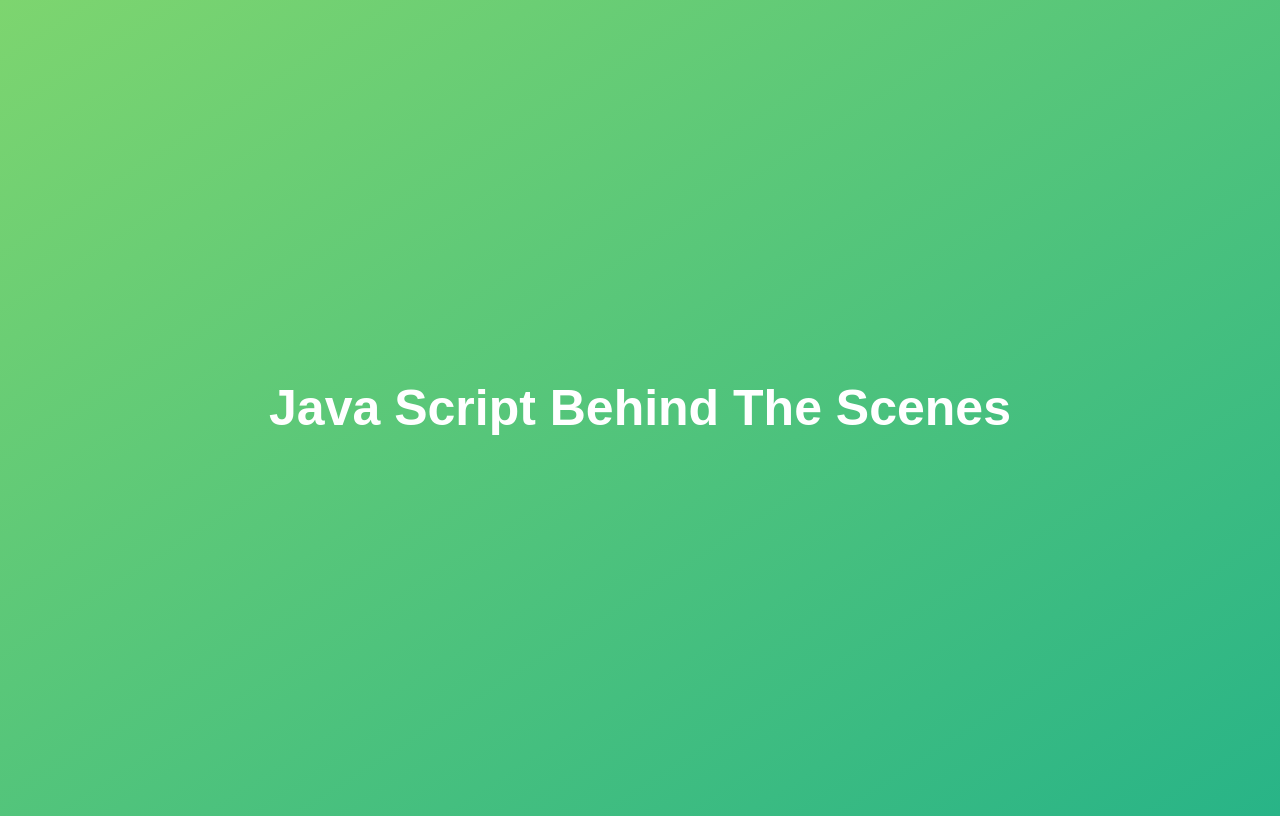
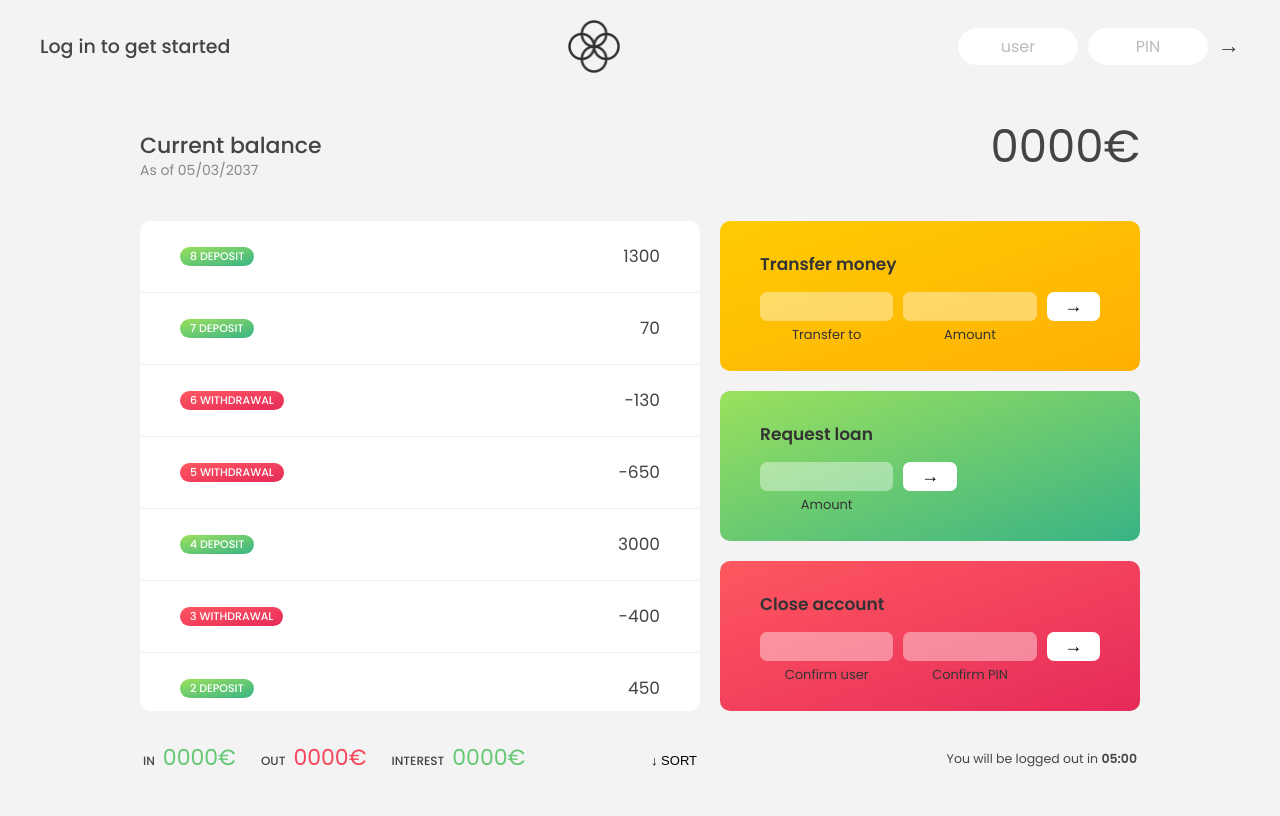
Before and after one commit to Ravi-Rathod-22/JavaScript, a plain HTML site: page index.html in a window 1280 px wide. Drawn offline with Linux system fonts and the light colour scheme.

Commit message:
Working With Arrays

```diff
--- a/index.html
+++ b/index.html
@@ -4,32 +4,125 @@
     <meta charset="UTF-8" />
     <meta name="viewport" content="width=device-width, initial-scale=1.0" />
     <meta http-equiv="X-UA-Compatible" content="ie=edge" />
-    <title>JavaScript</title>
-    <style>
-      body {
-        height: 100vh;
-        display: flex;
-        align-items: center;
-        background: linear-gradient(to top left, #28b487, #7dd56f);
-      }
-      h1 {
-        font-family: sans-serif;
-        font-size: 50px;
-        line-height: 1.3;
-        width: 100%;
-        padding: 30px;
-        text-align: center;
-        color: white;
-      }
-    </style>
+    <link rel="shortcut icon" type="image/png" href="work_with_arrays/icon.png" />
+
+    <link
+      href="https://fonts.googleapis.com/css?family=Poppins:400,500,600&display=swap"
+      rel="stylesheet"
+    />
+
+    <link rel="stylesheet" href="work_with_arrays/style.css" />
+    <title>Bankist</title>
   </head>
   <body>
-    <h1>Java Script Behind The Scenes</h1>
+    <!-- TOP NAVIGATION -->
+    <nav>
+      <p class="welcome">Log in to get started</p>
+      <img src="work_with_arrays/logo.png" alt="Logo" class="logo" />
+      <form class="login">
+        <input
+          type="text"
+          placeholder="user"
+          class="login__input login__input--user"
+        />
+        <!-- In practice, use type="password" -->
+        <input
+          type="text"
+          placeholder="PIN"
+          maxlength="4"
+          class="login__input login__input--pin"
+        />
+        <button class="login__btn">&rarr;</button>
+      </form>
+    </nav>
 
-    <!-- <script src="Part_1/index.js"></script> -->
-    <!-- <script src="Part_2/index.js" ></script> -->
-    <!-- <script src="behindTheScenes/index.js" ></script> -->
+    <main class="app">
+      <!-- BALANCE -->
+      <div class="balance">
+        <div>
+          <p class="balance__label">Current balance</p>
+          <p class="balance__date">
+            As of <span class="date">05/03/2037</span>
+          </p>
+        </div>
+        <p class="balance__value">0000€</p>
+      </div>
 
-    <!-- <script src="DS_ModernOperators_Strings/index.js" ></script> -->
+      <!-- MOVEMENTS -->
+      <div class="movements">
+        <div class="movements__row">
+          <div class="movements__type movements__type--deposit">2 deposit</div>
+          <div class="movements__date">3 days ago</div>
+          <div class="movements__value">4 000€</div>
+        </div>
+        <div class="movements__row">
+          <div class="movements__type movements__type--withdrawal">
+            1 withdrawal
+          </div>
+          <div class="movements__date">24/01/2037</div>
+          <div class="movements__value">-378€</div>
+        </div>
+      </div>
+
+      <!-- SUMMARY -->
+      <div class="summary">
+        <p class="summary__label">In</p>
+        <p class="summary__value summary__value--in">0000€</p>
+        <p class="summary__label">Out</p>
+        <p class="summary__value summary__value--out">0000€</p>
+        <p class="summary__label">Interest</p>
+        <p class="summary__value summary__value--interest">0000€</p>
+        <button class="btn--sort">&downarrow; SORT</button>
+      </div>
+
+      <!-- OPERATION: TRANSFERS -->
+      <div class="operation operation--transfer">
+        <h2>Transfer money</h2>
+        <form class="form form--transfer">
+          <input type="text" class="form__input form__input--to" />
+          <input type="number" class="form__input form__input--amount" />
+          <button class="form__btn form__btn--transfer">&rarr;</button>
+          <label class="form__label">Transfer to</label>
+          <label class="form__label">Amount</label>
+        </form>
+      </div>
+
+      <!-- OPERATION: LOAN -->
+      <div class="operation operation--loan">
+        <h2>Request loan</h2>
+        <form class="form form--loan">
+          <input type="number" class="form__input form__input--loan-amount" />
+          <button class="form__btn form__btn--loan">&rarr;</button>
+          <label class="form__label form__label--loan">Amount</label>
+        </form>
+      </div>
+
+      <!-- OPERATION: CLOSE -->
+      <div class="operation operation--close">
+        <h2>Close account</h2>
+        <form class="form form--close">
+          <input type="text" class="form__input form__input--user" />
+          <input
+            type="password"
+            maxlength="6"
+            class="form__input form__input--pin"
+          />
+          <button class="form__btn form__btn--close">&rarr;</button>
+          <label class="form__label">Confirm user</label>
+          <label class="form__label">Confirm PIN</label>
+        </form>
+      </div>
+
+      <!-- LOGOUT TIMER -->
+      <p class="logout-timer">
+        You will be logged out in <span class="timer">05:00</span>
+      </p>
+    </main>
+
+    <!-- <footer>
+      &copy; by Jonas Schmedtmann. Don't claim as your own :)
+    </footer> -->
+
+    <script src="work_with_arrays/index.js"></script>
   </body>
 </html>
--- /dev/null
+++ b/work_with_arrays/index.js
@@ -0,0 +1,209 @@
+'use strict';
+
+/////////////////////////////////////////////////
+/////////////////////////////////////////////////
+// BANKIST APP
+
+// Data
+const account1 = {
+  owner: 'Jonas Schmedtmann',
+  movements: [200, 450, -400, 3000, -650, -130, 70, 1300],
+  interestRate: 1.2, // %
+  pin: 1111,
+};
+
+const account2 = {
+  owner: 'Jessica Davis',
+  movements: [5000, 3400, -150, -790, -3210, -1000, 8500, -30],
+  interestRate: 1.5,
+  pin: 2222,
+};
+
+const account3 = {
+  owner: 'Steven Thomas Williams',
+  movements: [200, -200, 340, -300, -20, 50, 400, -460],
+  interestRate: 0.7,
+  pin: 3333,
+};
+
+const account4 = {
+  owner: 'Sarah Smith',
+  movements: [430, 1000, 700, 50, 90],
+  interestRate: 1,
+  pin: 4444,
+};
+
+const accounts = [account1, account2, account3, account4];
+
+// Elements
+const labelWelcome = document.querySelector('.welcome');
+const labelDate = document.querySelector('.date');
+const labelBalance = document.querySelector('.balance__value');
+const labelSumIn = document.querySelector('.summary__value--in');
+const labelSumOut = document.querySelector('.summary__value--out');
+const labelSumInterest = document.querySelector('.summary__value--interest');
+const labelTimer = document.querySelector('.timer');
+
+const containerApp = document.querySelector('.app');
+const containerMovements = document.querySelector('.movements');
+
+const btnLogin = document.querySelector('.login__btn');
+const btnTransfer = document.querySelector('.form__btn--transfer');
+const btnLoan = document.querySelector('.form__btn--loan');
+const btnClose = document.querySelector('.form__btn--close');
+const btnSort = document.querySelector('.btn--sort');
+
+const inputLoginUsername = document.querySelector('.login__input--user');
+const inputLoginPin = document.querySelector('.login__input--pin');
+const inputTransferTo = document.querySelector('.form__input--to');
+const inputTransferAmount = document.querySelector('.form__input--amount');
+const inputLoanAmount = document.querySelector('.form__input--loan-amount');
+const inputCloseUsername = document.querySelector('.form__input--user');
+const inputClosePin = document.querySelector('.form__input--pin');
+
+
+// //////////////////////////////////////////////////////////////////////////////////////////////////
+// // Simple Array Methods
+
+// let arr = ['a', 'b', 'c', 'd', 'e'];
+
+// // SLICE
+
+// // In this we have pass two params and both take index of array
+// // and based on that We can get the new array
+
+// // If there is only one argument is pass then we can get new array
+// // which is start from index pass in argument
+// console.log(arr.slice(2));
+
+// // Using minus sign with index work same but with opposite direction of array
+// console.log(arr.slice(-2));
+// console.log(arr.slice(-1));
+
+// // If there is two argument then new array start with first number
+// // and take in between all element pass at last number
+// // First index always lower then second if 2 argument is positive
+
+// console.log(arr.slice(2, 4));
+// console.log(arr.slice(1, -2));
+
+// console.log(arr.slice());
+// console.log([...arr]);
+
+// // SPLICE
+
+// // Same as slice but there just one difference that
+// // It is mutate actual array
+// // console.log(arr.splice(2));
+// console.log(arr.splice(-1));
+// console.log(arr);
+// console.log(arr.splice(1, 2));
+// console.log(arr);
+
+//////////////////////////////////////////////////////////////////////////////////////////////////
+// Looping Arrays_ forEach
+
+const movements = [200, 450, -400, 3000, -650, -130, 70, 1300];
+
+for (const movement of movements) {
+  if (movement > 0) {
+    console.log(`You Deposited ${movement}`);
+  } else {
+    console.log(`You Withdrew ${Math.abs(movement)}`);
+  }
+}
+
+console.log(`----- FOREACH -----`);
+movements.forEach((movement, i, arr) => {
+  // console.log('arr', arr);
+  if (movement > 0) {
+    console.log(`Movement ${i+1} : You Deposited ${movement}`);
+  } else {
+    console.log(`Movement ${i+1} : You Withdrew ${Math.abs(movement)}`);
+  }
+})
+
+//////////////////////////////////////////////////////////////////////////////////////////////////
+// forEach With Maps and Sets
+
+const currencies = new Map([
+  ['USD', 'United States dollar'],
+  ['EUR', 'Euro'],
+  ['GBP', 'Pound sterling'],
+]);
+
+currencies.forEach((value, key) => {
+  console.log(`${key} : ${value}`);
+})
+
+// Set
+const currenciesUnique = new Set(['USD', 'GBP', 'USD', 'EUR']);
+console.log(currenciesUnique);
+currenciesUnique.forEach((value, key) => {
+  console.log(value, key)
+})
+
+
+//////////////////////////////////////////////////////////////////////////////////////////////////
+// Creating DOM Elements
+
+const displayMovements = function (movements) {
+  containerMovements.innerHTML = '';
+
+  movements.forEach((mov, i) => {
+
+    const type = mov > 0 ? 'deposit' : 'withdrawal'
+
+    const html = `
+        <div class="movements__row">
+          <div class="movements__type movements__type--${type}">${i + 1} ${type.toLocaleUpperCase()}</div>
+          <div class="movements__value">${mov}</div>
+        </div>
+    `
+
+    containerMovements.insertAdjacentHTML('afterbegin', html)
+  })
+}
+
+displayMovements(account1.movements);
+
+
+
+//////////////////////////////////////////////////////////////////////////////////////////////////
+// The map Method
+
+const eurToUsd = 1.1;
+
+const movementsUSD = movements.map((mov) => eurToUsd * mov)
+
+console.log(movements);
+console.log(movementsUSD);
+
+const movementsUSDfor = [];
+for (const movement of movements) {
+  movementsUSDfor.push(movement * eurToUsd);
+}
+console.log(movementsUSDfor);
+
+
+const movementsDescriptions = movements.map((mov, i) => {
+  return `Movement ${ i + 1 } : You ${ mov > 0 ? `Deposited` : `Withdrew`} ${mov > 0 ? mov : Math.abs(mov) }`
+})
+
+console.log(movementsDescriptions);
+
+
+
+
+//////////////////////////////////////////////////////////////////////////////////////////////////
+// Computing Usernames
+
+const createUsernames = function (accs) {
+  accs.forEach((acc) =>{
+    acc.username = acc.owner.toLowerCase().split(' ').map(name => name[0]).join('');
+  })
+};
+
+createUsernames(accounts);
+
+console.log(accounts);
--- /dev/null
+++ b/work_with_arrays/style.css
@@ -0,0 +1,297 @@
+/*
+ * Use this CSS to learn some intersting techniques,
+ * in case you're wondering how I built the UI.
+ * Have fun! 😁
+ */
+
+ * {
+    margin: 0;
+    padding: 0;
+    box-sizing: inherit;
+  }
+
+  html {
+    font-size: 62.5%;
+    box-sizing: border-box;
+  }
+
+  body {
+    font-family: "Poppins", sans-serif;
+    color: #444;
+    background-color: #f3f3f3;
+    height: 100vh;
+    padding: 2rem;
+  }
+
+  nav {
+    display: flex;
+    justify-content: space-between;
+    align-items: center;
+    padding: 0 2rem;
+  }
+
+  .welcome {
+    font-size: 1.9rem;
+    font-weight: 500;
+  }
+
+  .logo {
+    height: 5.25rem;
+  }
+
+  .login {
+    display: flex;
+  }
+
+  .login__input {
+    border: none;
+    padding: 0.5rem 2rem;
+    font-size: 1.6rem;
+    font-family: inherit;
+    text-align: center;
+    width: 12rem;
+    border-radius: 10rem;
+    margin-right: 1rem;
+    color: inherit;
+    border: 1px solid #fff;
+    transition: all 0.3s;
+  }
+
+  .login__input:focus {
+    outline: none;
+    border: 1px solid #ccc;
+  }
+
+  .login__input::placeholder {
+    color: #bbb;
+  }
+
+  .login__btn {
+    border: none;
+    background: none;
+    font-size: 2.2rem;
+    color: inherit;
+    cursor: pointer;
+    transition: all 0.3s;
+  }
+
+  .login__btn:hover,
+  .login__btn:focus,
+  .btn--sort:hover,
+  .btn--sort:focus {
+    outline: none;
+    color: #777;
+  }
+
+  /* MAIN */
+  .app {
+    position: relative;
+    max-width: 100rem;
+    margin: 4rem auto;
+    display: grid;
+    grid-template-columns: 4fr 3fr;
+    grid-template-rows: auto repeat(3, 15rem) auto;
+    gap: 2rem;
+
+    /* NOTE This creates the fade in/out anumation */
+    /* opacity: 0; */
+    transition: all 1s;
+  }
+
+  .balance {
+    grid-column: 1 / span 2;
+    display: flex;
+    align-items: flex-end;
+    justify-content: space-between;
+    margin-bottom: 2rem;
+  }
+
+  .balance__label {
+    font-size: 2.2rem;
+    font-weight: 500;
+    margin-bottom: -0.2rem;
+  }
+
+  .balance__date {
+    font-size: 1.4rem;
+    color: #888;
+  }
+
+  .balance__value {
+    font-size: 4.5rem;
+    font-weight: 400;
+  }
+
+  /* MOVEMENTS */
+  .movements {
+    grid-row: 2 / span 3;
+    background-color: #fff;
+    border-radius: 1rem;
+    overflow: scroll;
+  }
+
+  .movements__row {
+    padding: 2.25rem 4rem;
+    display: flex;
+    align-items: center;
+    border-bottom: 1px solid #eee;
+  }
+
+  .movements__type {
+    font-size: 1.1rem;
+    text-transform: uppercase;
+    font-weight: 500;
+    color: #fff;
+    padding: 0.1rem 1rem;
+    border-radius: 10rem;
+    margin-right: 2rem;
+  }
+
+  .movements__date {
+    font-size: 1.1rem;
+    text-transform: uppercase;
+    font-weight: 500;
+    color: #666;
+  }
+
+  .movements__type--deposit {
+    background-image: linear-gradient(to top left, #39b385, #9be15d);
+  }
+
+  .movements__type--withdrawal {
+    background-image: linear-gradient(to top left, #e52a5a, #ff585f);
+  }
+
+  .movements__value {
+    font-size: 1.7rem;
+    margin-left: auto;
+  }
+
+  /* SUMMARY */
+  .summary {
+    grid-row: 5 / 6;
+    display: flex;
+    align-items: baseline;
+    padding: 0 0.3rem;
+    margin-top: 1rem;
+  }
+
+  .summary__label {
+    font-size: 1.2rem;
+    font-weight: 500;
+    text-transform: uppercase;
+    margin-right: 0.8rem;
+  }
+
+  .summary__value {
+    font-size: 2.2rem;
+    margin-right: 2.5rem;
+  }
+
+  .summary__value--in,
+  .summary__value--interest {
+    color: #66c873;
+  }
+
+  .summary__value--out {
+    color: #f5465d;
+  }
+
+  .btn--sort {
+    margin-left: auto;
+    border: none;
+    background: none;
+    font-size: 1.3rem;
+    font-weight: 500;
+    cursor: pointer;
+  }
+
+  /* OPERATIONS */
+  .operation {
+    border-radius: 1rem;
+    padding: 3rem 4rem;
+    color: #333;
+  }
+
+  .operation--transfer {
+    background-image: linear-gradient(to top left, #ffb003, #ffcb03);
+  }
+
+  .operation--loan {
+    background-image: linear-gradient(to top left, #39b385, #9be15d);
+  }
+
+  .operation--close {
+    background-image: linear-gradient(to top left, #e52a5a, #ff585f);
+  }
+
+  h2 {
+    margin-bottom: 1.5rem;
+    font-size: 1.7rem;
+    font-weight: 600;
+    color: #333;
+  }
+
+  .form {
+    display: grid;
+    grid-template-columns: 2.5fr 2.5fr 1fr;
+    grid-template-rows: auto auto;
+    gap: 0.4rem 1rem;
+  }
+
+  /* Exceptions for interst */
+  .form.form--loan {
+    grid-template-columns: 2.5fr 1fr 2.5fr;
+  }
+  .form__label--loan {
+    grid-row: 2;
+  }
+  /* End exceptions */
+
+  .form__input {
+    width: 100%;
+    border: none;
+    background-color: rgba(255, 255, 255, 0.4);
+    font-family: inherit;
+    font-size: 1.5rem;
+    text-align: center;
+    color: #333;
+    padding: 0.3rem 1rem;
+    border-radius: 0.7rem;
+    transition: all 0.3s;
+  }
+
+  .form__input:focus {
+    outline: none;
+    background-color: rgba(255, 255, 255, 0.6);
+  }
+
+  .form__label {
+    font-size: 1.3rem;
+    text-align: center;
+  }
+
+  .form__btn {
+    border: none;
+    border-radius: 0.7rem;
+    font-size: 1.8rem;
+    background-color: #fff;
+    cursor: pointer;
+    transition: all 0.3s;
+  }
+
+  .form__btn:focus {
+    outline: none;
+    background-color: rgba(255, 255, 255, 0.8);
+  }
+
+  .logout-timer {
+    padding: 0 0.3rem;
+    margin-top: 1.9rem;
+    text-align: right;
+    font-size: 1.25rem;
+  }
+
+  .timer {
+    font-weight: 600;
+  }
```
Also changed, not shown: work_with_arrays/icon.png (added), work_with_arrays/logo.png (added).
